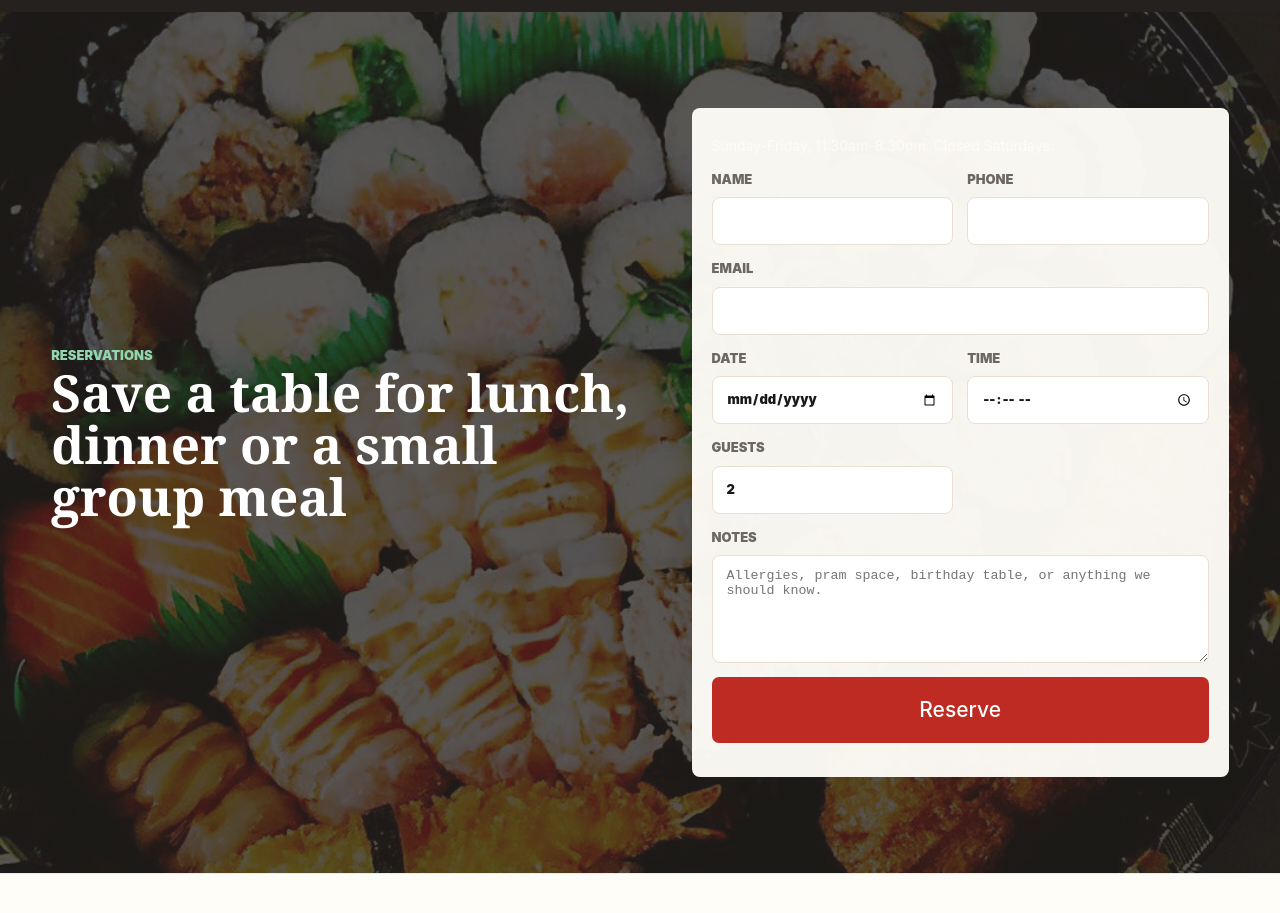
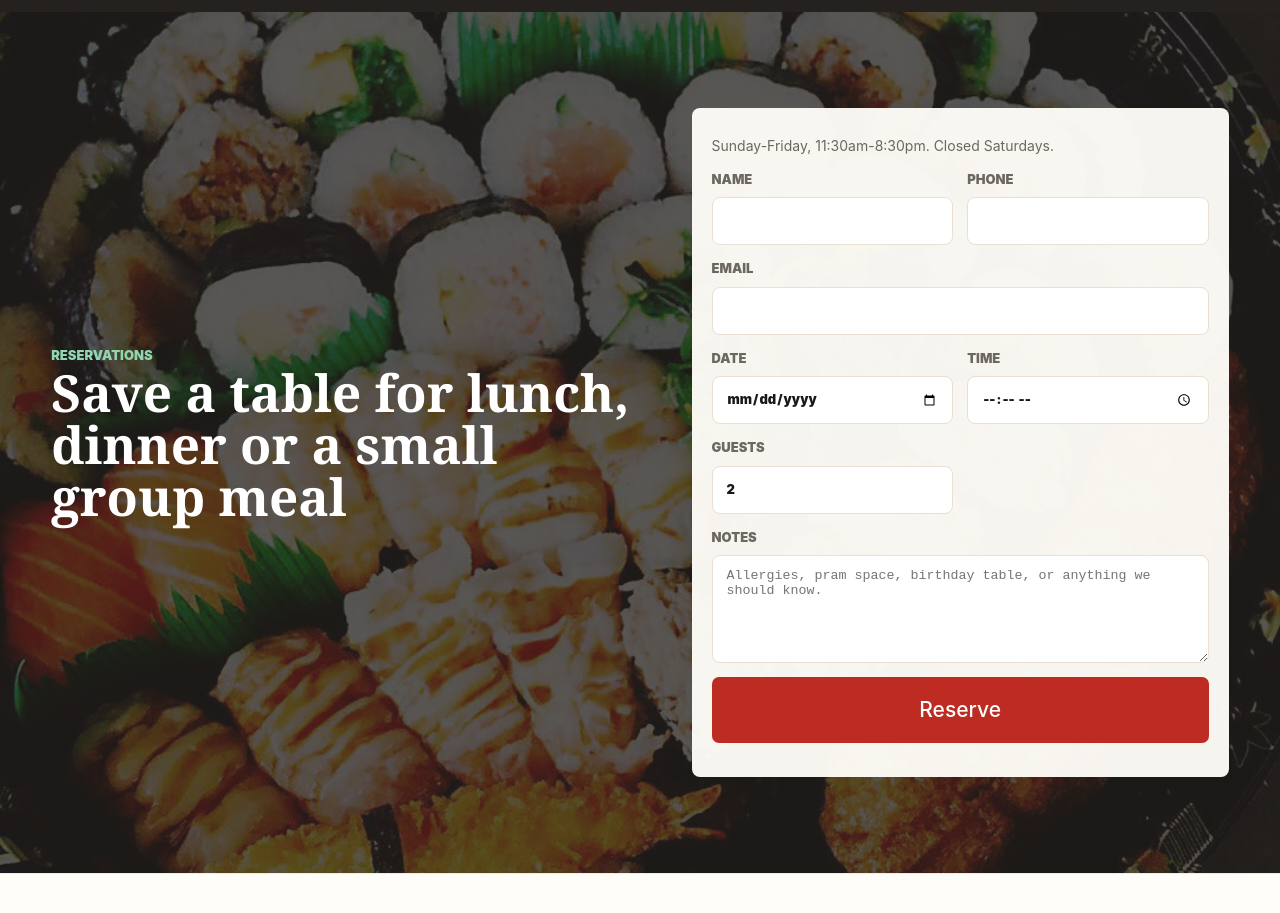
Before and after one commit to cyrolones-sketch/argyle-pantry, a website: page index.html in a window 1280 px wide. Shown: the part 1420-2333 px from the top of the page. Drawn offline with Linux system fonts and the light colour scheme; no server answers.

Commit message:
Improve reservation hours text contrast

```diff
--- a/styles.css
+++ b/styles.css
@@ -1347,6 +1347,10 @@ h3 {
   margin: 7px 0 0;
 }
 
+.reservation-form .form-hours {
+  color: var(--muted);
+}
+
 .checkout-form label,
 .dining-options legend {
   color: var(--muted);
```
